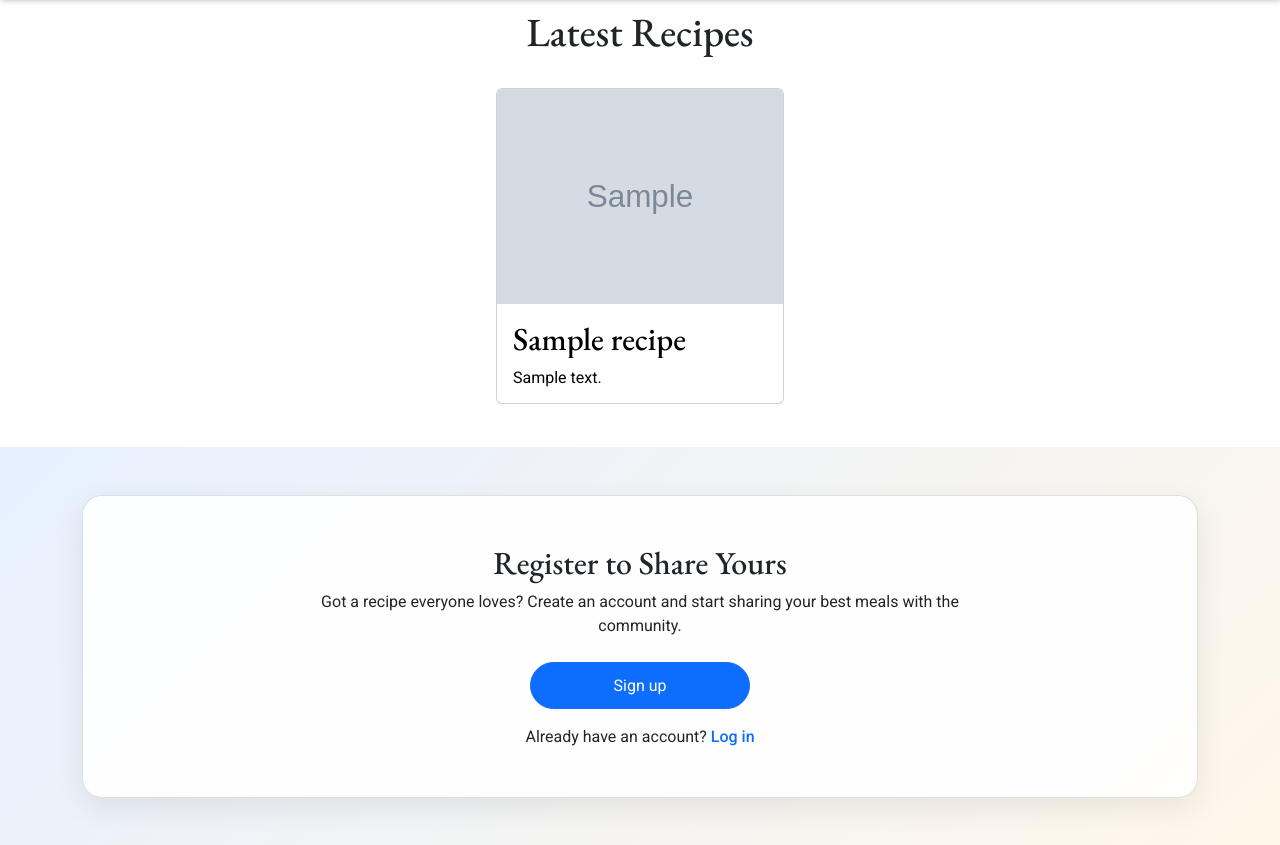
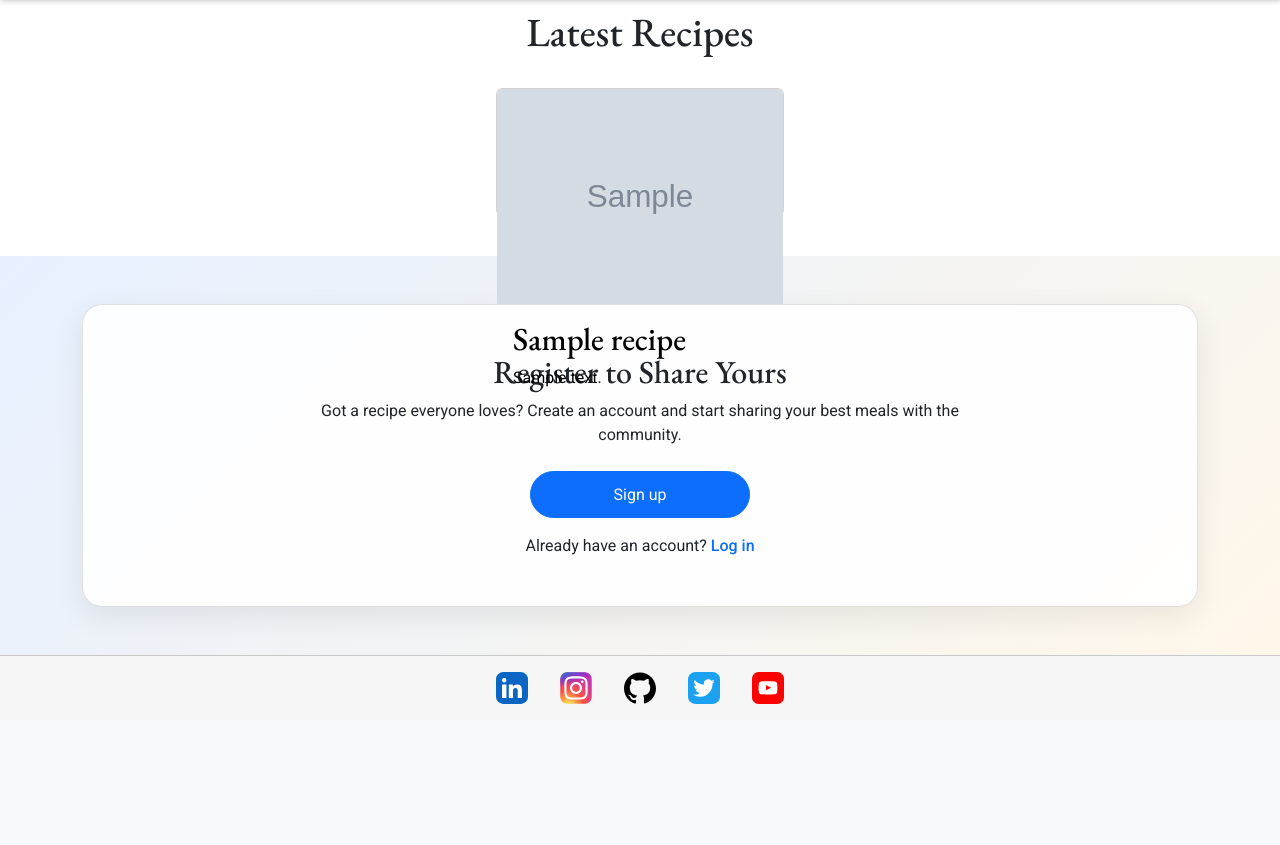
Before and after one commit to iyeme-dev/recipe-blog, a Django app: page /recipes/ in a window 1280 px wide. Shown: the part 101-946 px from the top of the page. After the commit the page ends 805 px from the top, so only its background shows below. Run offline with Django 5.2, Linux system fonts and the light colour scheme; tables that the repository leaves empty hold one stand-in row (values such as "Sample post"); grey boxes marked "Sample" are stand-in pictures; some libraries are stand-ins or nearby versions.

Commit message:
Update recipe card styling

```diff
--- a/static/css/base.css
+++ b/static/css/base.css
@@ -125,7 +125,7 @@ img.logo {
 
 /* Recipes */
 .card {
-    height: 90%;
+    height: 8rem;
     margin-top: 1rem;
 }
 
@@ -204,20 +204,8 @@ img.logo {
 }
 
 /* clamp text to a fixed number of lines */
-.card-title {
-  display: -webkit-box;
-  -webkit-line-clamp: 2;
-  line-clamp: 2;       /* title: 2 lines */
-  -webkit-box-orient: vertical;
-  overflow: hidden;
-}
-
-.card-text {
-  display: -webkit-box;
-  -webkit-line-clamp: 3;      /* description: 3 lines */
-  line-clamp: 3;
-  -webkit-box-orient: vertical;
-  overflow: hidden;
+.card-title .card-text{
+  overflow-wrap: anywhere;
 }
 
 .richtext,
```
